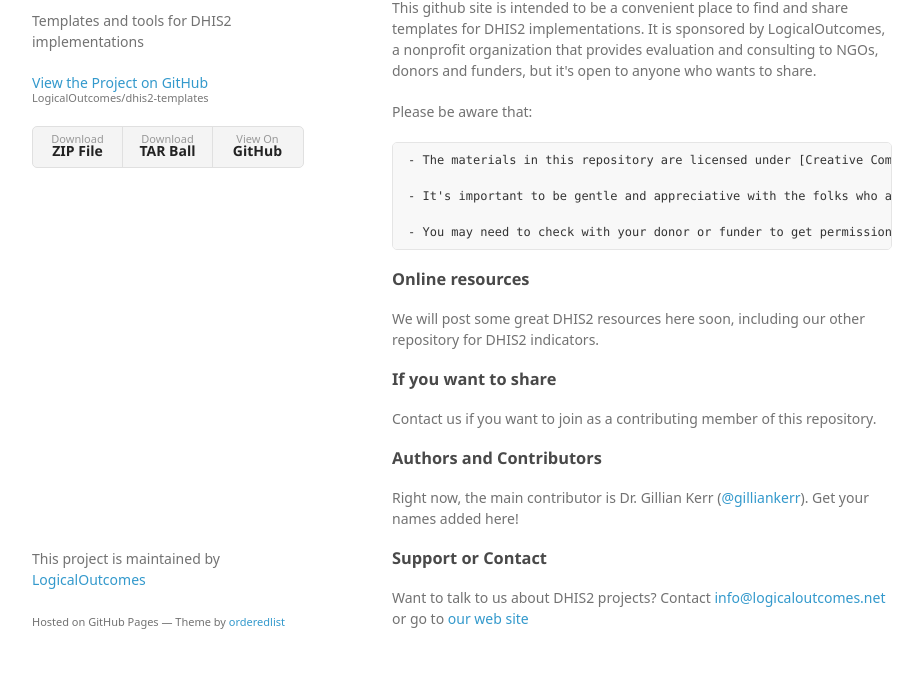
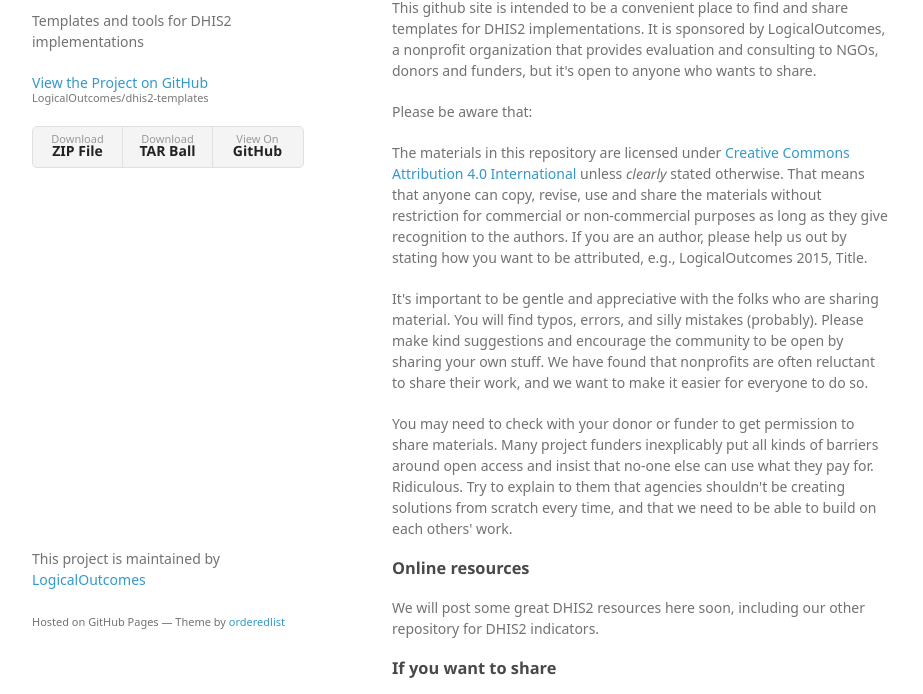
Before and after one commit to LogicalOutcomes/dhis2-templates, a plain HTML site: page index.html in a window 1280 px wide. Shown: the part 99-793 px from the top of the page, without its empty margins (178-1101 px from the left). Drawn offline with Linux system fonts and the light colour scheme; a web font is replaced by a local one.

```diff
--- a/index.html
+++ b/index.html
@@ -35,12 +35,11 @@
 
 <p>Please be aware that:</p>
 
-<pre><code>- The materials in this repository are licensed under [Creative Commons Attribution 4.0 International](https://creativecommons.org/licenses/by/4.0/) unless *clearly* stated otherwise. That means that anyone can copy, revise, use and share the materials without restriction for commercial or non-commercial purposes as long as they give recognition to the authors. If you are an author, please help us out by stating how you want to be attributed, e.g., LogicalOutcomes 2015, Title.
+<p>The materials in this repository are licensed under <a href="https://creativecommons.org/licenses/by/4.0/">Creative Commons Attribution 4.0 International</a> unless <em>clearly</em> stated otherwise. That means that anyone can copy, revise, use and share the materials without restriction for commercial or non-commercial purposes as long as they give recognition to the authors. If you are an author, please help us out by stating how you want to be attributed, e.g., LogicalOutcomes 2015, Title. </p>
 
-- It's important to be gentle and appreciative with the folks who are sharing material. You will find typos, errors, and silly mistakes (probably). Please make kind suggestions and encourage the community to be open by sharing your own stuff. We have found that nonprofits are often reluctant to share their work, and we want to make it easier for everyone to do so.
+<p>It's important to be gentle and appreciative with the folks who are sharing material. You will find typos, errors, and silly mistakes (probably). Please make kind suggestions and encourage the community to be open by sharing your own stuff. We have found that nonprofits are often reluctant to share their work, and we want to make it easier for everyone to do so.</p>
 
-- You may need to check with your donor or funder to get permission to share materials. Many project funders inexplicably put all kinds of barriers around open access and insist that no-one else can use what they pay for. Ridiculous. Try to explain to them that agencies shouldn't be creating solutions from scratch every time, and that we need to be able to build on each others' work.
-</code></pre>
+<p>You may need to check with your donor or funder to get permission to share materials. Many project funders inexplicably put all kinds of barriers around open access and insist that no-one else can use what they pay for. Ridiculous. Try to explain to them that agencies shouldn't be creating solutions from scratch every time, and that we need to be able to build on each others' work. </p>
 
 <h3>
 <a id="online-resources" class="anchor" href="#online-resources" aria-hidden="true"><span class="octicon octicon-link"></span></a>Online resources</h3>
```
Also changed, not shown: params.json (+1 -1 lines).
